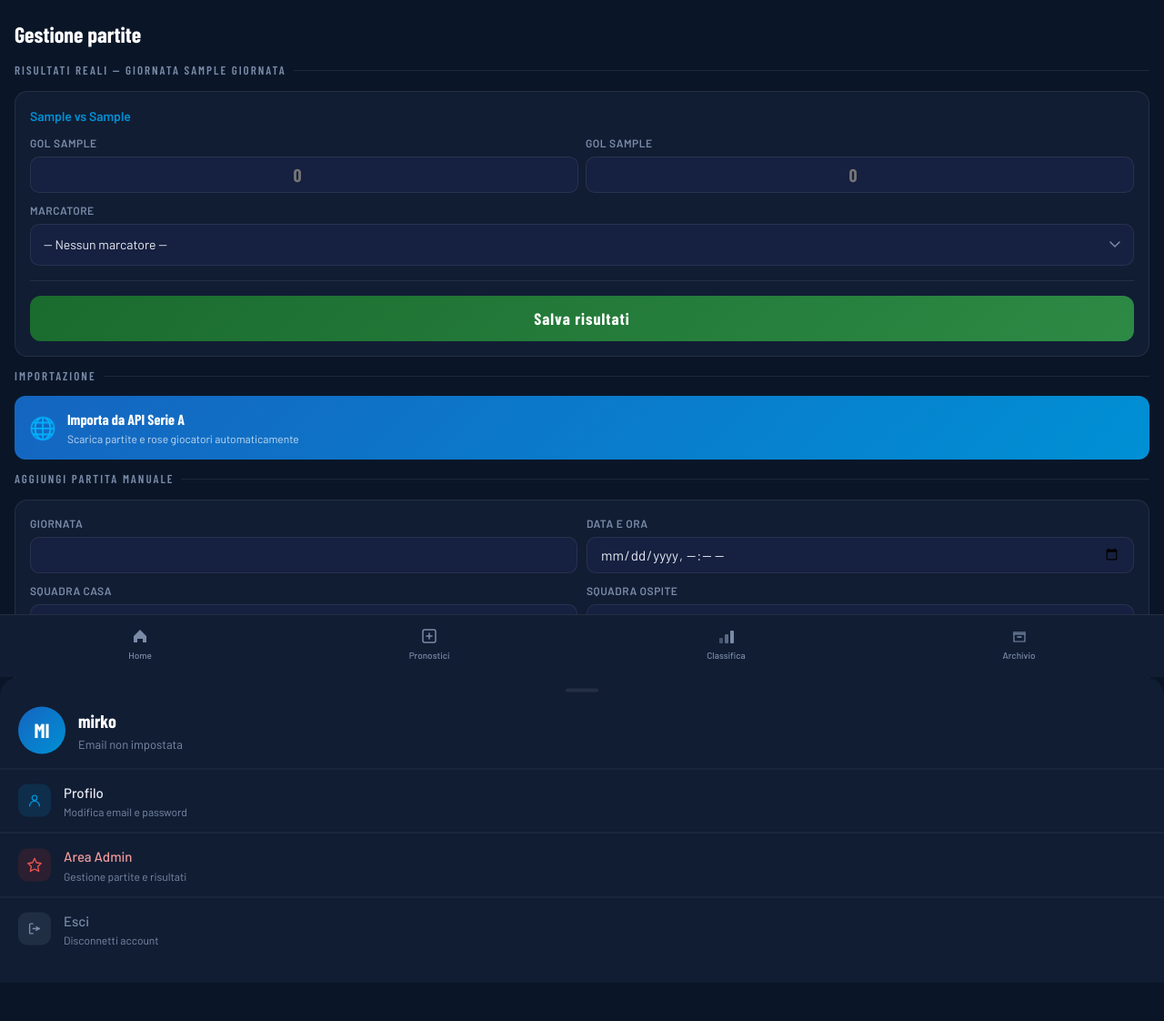
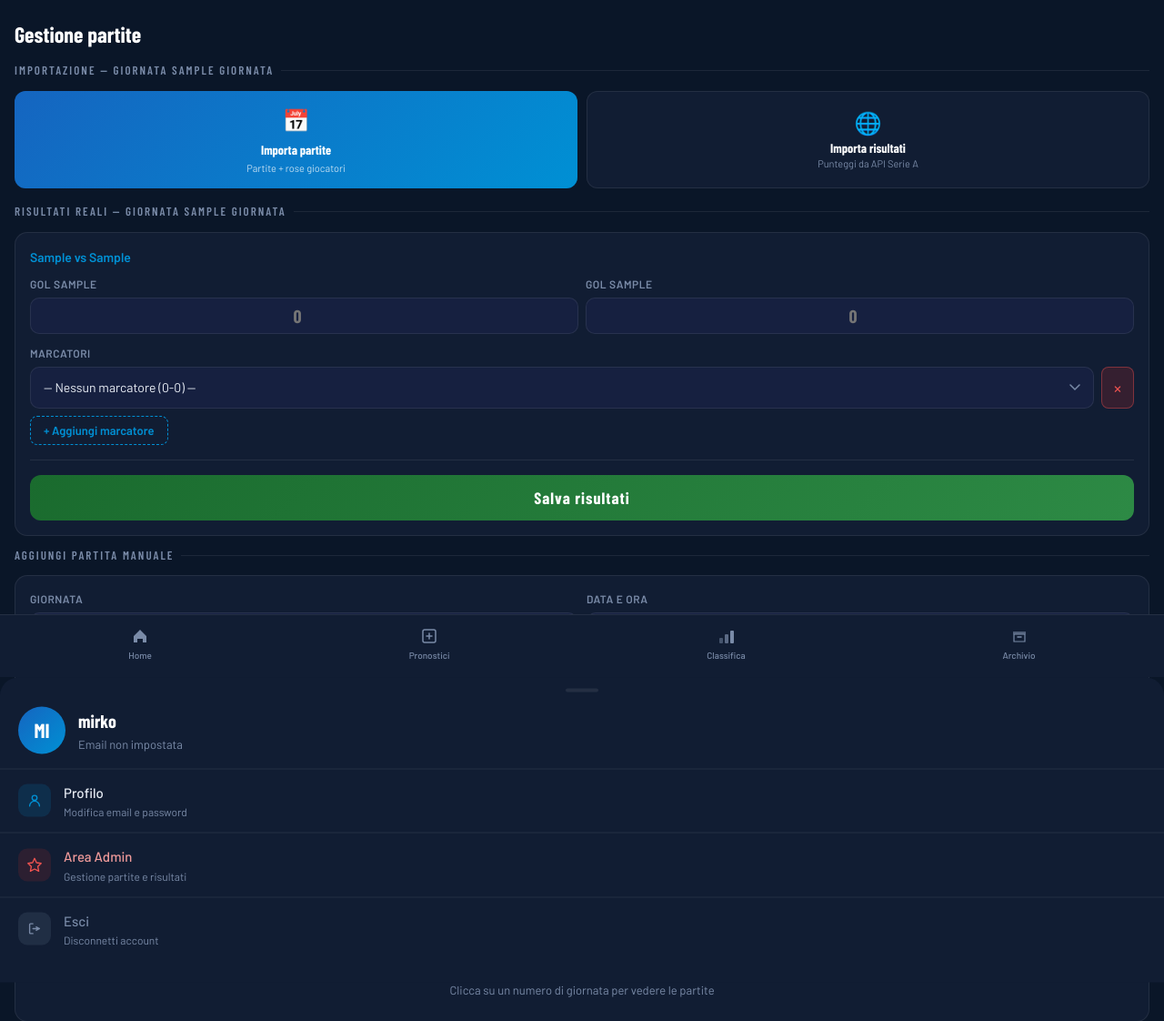
Before and after one commit to fede97salvi-netizen/fanta-serie-a, a Flask app: page /admin/gestisci-partite in a window 1280 px wide. Shown: the part 56-1178 px from the top of the page at 91% size. Before the commit the page ends 1094 px from the top, so only its background shows below. Run offline with Flask 3, Linux system fonts and the light colour scheme; the visitor is signed in with stand-in values (Sample User, id 1); a database or web service that is not in the repository returns one stand-in record (values such as "Sample title"); data that the repository does not hold is empty; some libraries are stand-ins or nearby versions.

Commit message:
Marcatori multipli con dropdown, importa risultati in gestisci partite

```diff
--- a/app.py
+++ b/app.py
@@ -1251,18 +1251,26 @@ def admin_risultati_giornata(giornata):
     partite = db_fetchall(conn, "SELECT * FROM partite WHERE giornata = ? AND pronosticabile = TRUE", (giornata,))
     for partita in partite:
         pid = row_get(partita, 'id')
-        # Converti stringhe vuote in None per i campi interi (PostgreSQL non accetta '')
         r_casa_raw = request.form.get(f"risultato_casa_{pid}", "").strip()
         r_osp_raw = request.form.get(f"risultato_ospite_{pid}", "").strip()
         r_casa = int(r_casa_raw) if r_casa_raw else None
         r_osp = int(r_osp_raw) if r_osp_raw else None
-        # Marcatore: solo dropdown singolo (1 marcatore per partita)
-        marcatore = request.form.get(f"marcatore_{pid}", "").strip() or None
-        db_execute(conn, "UPDATE partite SET risultato_casa_reale=?, risultato_ospite_reale=?, marcatore_reale=? WHERE id=?", (r_casa, r_osp, marcatore, pid))
+        # Marcatori multipli: array di valori dal form
+        marcatori_lista = request.form.getlist(f"marcatore_{pid}[]")
+        # Filtra "Nessun marcatore" se ci sono altri marcatori reali
+        marcatori_validi = [m.strip() for m in marcatori_lista if m.strip() and m.strip() != 'Nessun marcatore']
+        if not marcatori_validi:
+            # Controlla se c'è almeno un "Nessun marcatore" o "Autogol"
+            speciali = [m.strip() for m in marcatori_lista if m.strip() in ('Nessun marcatore', 'Autogol')]
+            marcatore_finale = speciali[0] if speciali else None
+        else:
+            marcatore_finale = ', '.join(marcatori_validi)
+        db_execute(conn, "UPDATE partite SET risultato_casa_reale=?, risultato_ospite_reale=?, marcatore_reale=? WHERE id=?",
+            (r_casa, r_osp, marcatore_finale, pid))
     db_commit(conn)
     conn.close()
     flash("Risultati salvati con successo!", "success")
-    return redirect(url_for("admin_home"))
+    return redirect(url_for("admin_gestisci_partite"))
 
 @app.route("/admin/archivia-giornata/<int:giornata>")
 def archivia_giornata(giornata):
--- a/templates/admin_gestisci_partite.html
+++ b/templates/admin_gestisci_partite.html
@@ -6,20 +6,39 @@
 
 <div class="fsa-section" style="padding-top:8px;">
 
-  <!-- SEZIONE 1: Risultati reali giornata attiva -->
+  <!-- SEZIONE 1: Importazione + Risultati -->
   {% if giornata_attiva %}
   {% set g = giornata_attiva['giornata'] if giornata_attiva is mapping else giornata_attiva %}
+
+  <div class="fsa-section-title">Importazione — Giornata {{ g }}</div>
+  <div style="display:grid;grid-template-columns:1fr 1fr;gap:10px;margin-bottom:16px;">
+    <a href="{{ url_for('admin_importa_giornata') }}" style="display:flex;flex-direction:column;align-items:center;background:linear-gradient(135deg,var(--blue-mid) 0%,var(--azzurro) 100%);border-radius:12px;padding:14px 12px;text-decoration:none;text-align:center;">
+      <div style="font-size:24px;margin-bottom:4px;">📅</div>
+      <div style="font-family:var(--font-d);font-size:14px;font-weight:700;color:white;">Importa partite</div>
+      <div style="font-size:11px;color:rgba(255,255,255,0.75);margin-top:2px;">Partite + rose giocatori</div>
+    </a>
+    <form method="post" action="{{ url_for('admin_importa_risultati', giornata=g) }}">
+      <button type="submit" style="width:100%;height:100%;min-height:80px;display:flex;flex-direction:column;align-items:center;justify-content:center;background:var(--card);border:1px solid var(--border);border-radius:12px;padding:14px 12px;cursor:pointer;font-family:var(--font-b);"
+        onclick="return confirm('Importare risultati dalla API per la giornata {{ g }}?')">
+        <div style="font-size:24px;margin-bottom:4px;">🌐</div>
+        <div style="font-family:var(--font-d);font-size:14px;font-weight:700;color:white;">Importa risultati</div>
+        <div style="font-size:11px;color:var(--muted);margin-top:2px;">Punteggi da API Serie A</div>
+      </button>
+    </form>
+  </div>
+
   <div class="fsa-section-title">Risultati reali — Giornata {{ g }}</div>
   <div class="fsa-card">
     <form method="post" action="{{ url_for('admin_risultati_giornata', giornata=g) }}">
       {% for partita in partite_attive %}
       {% set pid = partita['id'] %}
       {% set giocatori = giocatori_per_partita.get(pid, []) %}
+      {% set marcatori_salvati = partita['marcatore_reale'].split(',') | map('trim') | list if partita['marcatore_reale'] else [] %}
       <div style="margin-bottom:16px;padding-bottom:16px;border-bottom:1px solid var(--border);">
         <div style="font-size:14px;font-weight:600;color:var(--azzurro);margin-bottom:10px;">
           {{ partita['squadra_casa'] }} vs {{ partita['squadra_ospite'] }}
         </div>
-        <div style="display:grid;grid-template-columns:1fr 1fr;gap:8px;margin-bottom:10px;">
+        <div style="display:grid;grid-template-columns:1fr 1fr;gap:8px;margin-bottom:12px;">
           <div>
             <div class="form-label">Gol {{ partita['squadra_casa'][:8] }}</div>
             <input type="number" name="risultato_casa_{{ pid }}" class="form-control"
@@ -37,47 +56,87 @@
               placeholder="0">
           </div>
         </div>
-        <div>
-          <div class="form-label">Marcatore</div>
+
+        <div class="form-label">Marcatori</div>
+        <div id="marcatori_{{ pid }}" style="display:flex;flex-direction:column;gap:8px;margin-bottom:8px;">
+          {% set righe = marcatori_salvati if marcatori_salvati else [''] %}
+          {% for marc in righe %}
+          <div style="display:flex;gap:8px;align-items:center;" class="marcatore-row">
+            <select name="marcatore_{{ pid }}[]" class="form-select" style="flex:1;">
+              <option value="Nessun marcatore" {% if marc == 'Nessun marcatore' or marc == '' %}selected{% endif %}>— Nessun marcatore (0-0) —</option>
+              <option value="Autogol" {% if marc == 'Autogol' %}selected{% endif %}>— Autogol —</option>
               {% if giocatori %}
-          <select name="marcatore_{{ pid }}" class="form-select">
-            <option value="">-- Nessun marcatore --</option>
               <optgroup label="{{ partita['squadra_casa'] }}">
                 {% for g_row in giocatori %}{% if g_row['squadra']|upper == partita['squadra_casa']|upper %}
-              <option value="{{ g_row['nome_giocatore'] }}" {% if partita['marcatore_reale'] and g_row['nome_giocatore'] in partita['marcatore_reale'] %}selected{% endif %}>{{ g_row['nome_giocatore'] }}</option>
+                <option value="{{ g_row['nome_giocatore'] }}" {% if marc == g_row['nome_giocatore'] %}selected{% endif %}>{{ g_row['nome_giocatore'] }}</option>
                 {% endif %}{% endfor %}
               </optgroup>
               <optgroup label="{{ partita['squadra_ospite'] }}">
                 {% for g_row in giocatori %}{% if g_row['squadra']|upper == partita['squadra_ospite']|upper %}
-              <option value="{{ g_row['nome_giocatore'] }}" {% if partita['marcatore_reale'] and g_row['nome_giocatore'] in partita['marcatore_reale'] %}selected{% endif %}>{{ g_row['nome_giocatore'] }}</option>
+                <option value="{{ g_row['nome_giocatore'] }}" {% if marc == g_row['nome_giocatore'] %}selected{% endif %}>{{ g_row['nome_giocatore'] }}</option>
                 {% endif %}{% endfor %}
               </optgroup>
+              {% endif %}
             </select>
-          {% else %}
-          <input type="text" name="marcatore_{{ pid }}" class="form-control" style="height:40px;"
-            value="{{ partita['marcatore_reale'] or '' }}" placeholder="Scrivi manualmente">
+            <button type="button" onclick="rimuoviMarcatore(this)"
+              style="width:36px;height:46px;background:rgba(198,40,40,0.2);border:1px solid rgba(239,83,80,0.4);border-radius:8px;color:#ef5350;cursor:pointer;font-size:20px;flex-shrink:0;font-family:var(--font-b);">×</button>
+          </div>
+          {% endfor %}
+        </div>
+
+        <template id="tpl_{{ pid }}">
+          <div style="display:flex;gap:8px;align-items:center;" class="marcatore-row">
+            <select name="marcatore_{{ pid }}[]" class="form-select" style="flex:1;">
+              <option value="Nessun marcatore" selected>— Nessun marcatore (0-0) —</option>
+              <option value="Autogol">— Autogol —</option>
+              {% if giocatori %}
+              <optgroup label="{{ partita['squadra_casa'] }}">
+                {% for g_row in giocatori %}{% if g_row['squadra']|upper == partita['squadra_casa']|upper %}
+                <option value="{{ g_row['nome_giocatore'] }}">{{ g_row['nome_giocatore'] }}</option>
+                {% endif %}{% endfor %}
+              </optgroup>
+              <optgroup label="{{ partita['squadra_ospite'] }}">
+                {% for g_row in giocatori %}{% if g_row['squadra']|upper == partita['squadra_ospite']|upper %}
+                <option value="{{ g_row['nome_giocatore'] }}">{{ g_row['nome_giocatore'] }}</option>
+                {% endif %}{% endfor %}
+              </optgroup>
               {% endif %}
+            </select>
+            <button type="button" onclick="rimuoviMarcatore(this)"
+              style="width:36px;height:46px;background:rgba(198,40,40,0.2);border:1px solid rgba(239,83,80,0.4);border-radius:8px;color:#ef5350;cursor:pointer;font-size:20px;flex-shrink:0;font-family:var(--font-b);">×</button>
           </div>
+        </template>
+
+        <button type="button" onclick="aggiungiMarcatore('{{ pid }}')"
+          style="display:flex;align-items:center;gap:6px;background:transparent;border:1px dashed var(--azzurro);border-radius:8px;padding:7px 14px;color:var(--azzurro);font-size:13px;font-weight:600;cursor:pointer;font-family:var(--font-b);margin-top:4px;">
+          + Aggiungi marcatore
+        </button>
       </div>
       {% else %}
       <div style="text-align:center;padding:16px;color:var(--muted);">Nessuna partita pronosticabile per questa giornata.</div>
       {% endfor %}
       {% if partite_attive %}
-      <button type="submit" class="btn-success">Salva risultati</button>
+      <button type="submit" class="btn-success" style="margin-top:8px;">Salva risultati</button>
       {% endif %}
     </form>
   </div>
   {% endif %}
 
-  <!-- SEZIONE 2: Importa da API -->
-  <div class="fsa-section-title">Importazione</div>
-  <a href="{{ url_for('admin_importa_giornata') }}" style="display:flex;align-items:center;gap:12px;background:linear-gradient(135deg,var(--blue-mid) 0%,var(--azzurro) 100%);border-radius:12px;padding:14px 16px;text-decoration:none;margin-bottom:12px;">
-    <div style="font-size:24px;">🌐</div>
-    <div>
-      <div style="font-family:var(--font-d);font-size:16px;font-weight:700;color:white;">Importa da API Serie A</div>
-      <div style="font-size:12px;color:rgba(255,255,255,0.75);">Scarica partite e rose giocatori automaticamente</div>
-    </div>
-  </a>
+  <script>
+  function aggiungiMarcatore(pid) {
+    const container = document.getElementById('marcatori_' + pid);
+    const tpl = document.getElementById('tpl_' + pid);
+    const clone = tpl.content.cloneNode(true);
+    container.appendChild(clone);
+  }
+  function rimuoviMarcatore(btn) {
+    const row = btn.closest('.marcatore-row');
+    const container = row.parentElement;
+    if (container.querySelectorAll('.marcatore-row').length > 1) {
+      row.remove();
+    }
+  }
+  </script>
 
   <!-- SEZIONE 3: Aggiungi manuale -->
   <div class="fsa-section-title">Aggiungi partita manuale</div>
```
Lines whose indentation alone changed are shown as unchanged.
